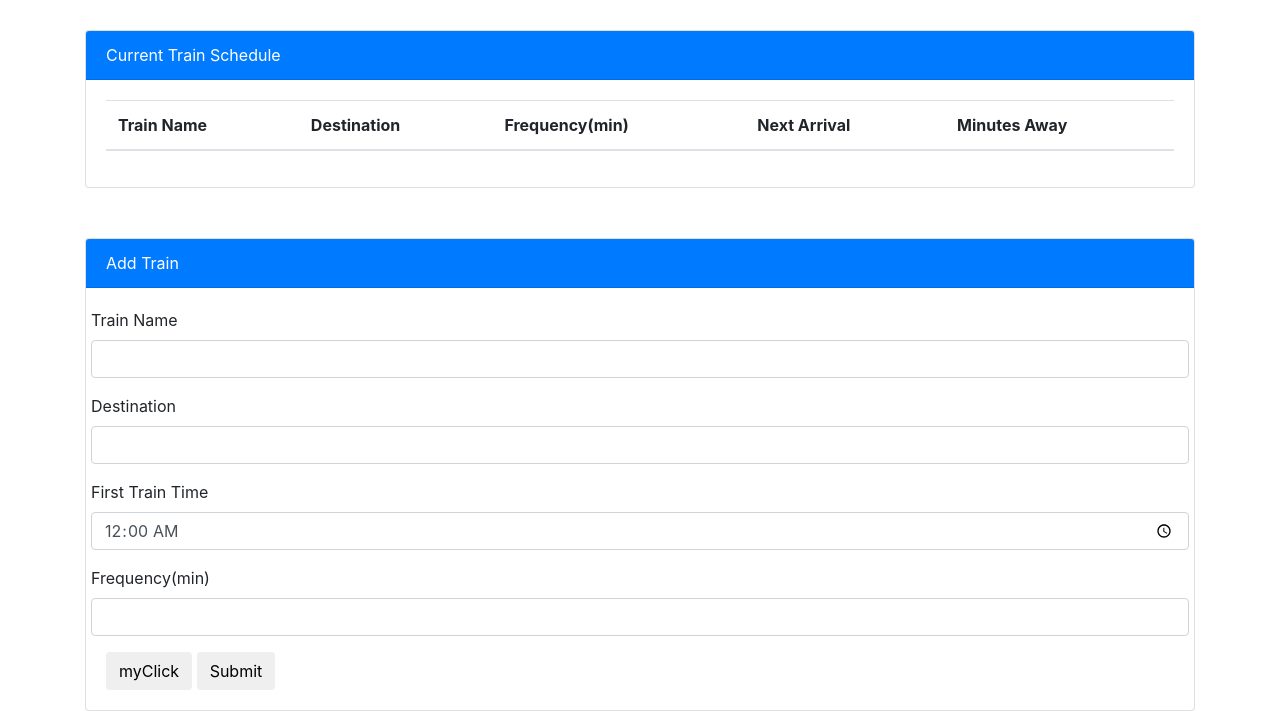
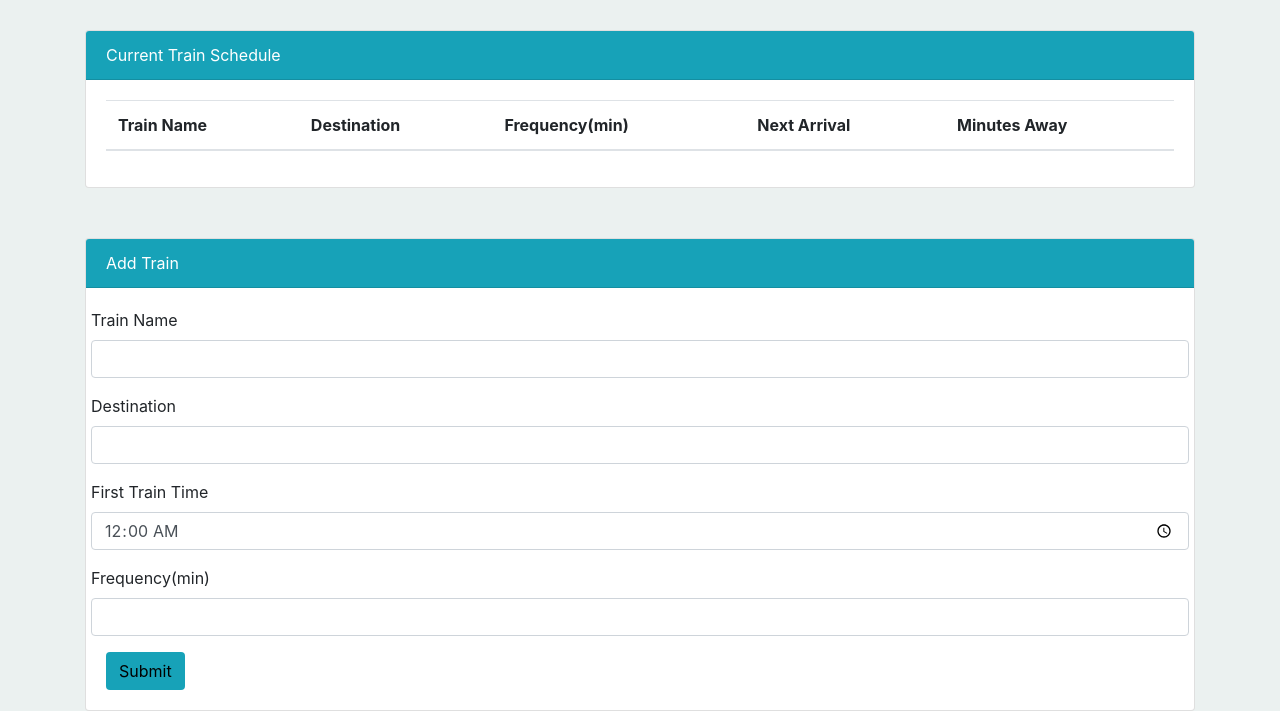
Before and after one commit to sandhyaraj8/Train_Scheduler, a plain HTML site: page index.html in a window 1280 px wide. Shown: the part 234-945 px from the top of the page. Drawn offline with nearby package versions, Linux system fonts and the light colour scheme; no server answers.

Commit message:
final correction

```diff
--- a/assets/css/style.css
+++ b/assets/css/style.css
@@ -1,3 +1,8 @@
+body {
+    background-color: rgb(235, 241, 240);
+}
+
+
 #clock {
     /* background-color: black; */
     border-radius: 5px;
--- a/index.html
+++ b/index.html
@@ -43,7 +43,7 @@
     <div class="row">
       <div class="col-lg-12">
         <div class="card card-default">
-          <div class="card-header text-white bg-primary">
+          <div class="card-header text-white bg-info">
             Current Train Schedule
           </div>
           <div class="card-body">
@@ -70,7 +70,7 @@
       <!-- Sign-Up Card-->
       <div class="col-lg-12">
         <div class="card card-default">
-          <div class="card-header text-white bg-primary">
+          <div class="card-header text-white bg-info">
             Add Train
           </div>
           <div class="card-body">
@@ -94,9 +94,7 @@
                 <label for="frequency-input">Frequency(min)</label>
                 <input class="form-control" id="frequency-input" name="frequency" type="number">
               </div>
-              <button class="btn btn-default" onmouseover="alert('Hello')" type="button">myClick</button>
-
-              <button class="btn btn-default" id="add-train" type="submit">Submit</button>
+              <button class="btn btn-default bg-info" id="add-train" type="submit">Submit</button>
             </form>
           </div>
           <script src="assets/javascript/app.js"></script>
```
